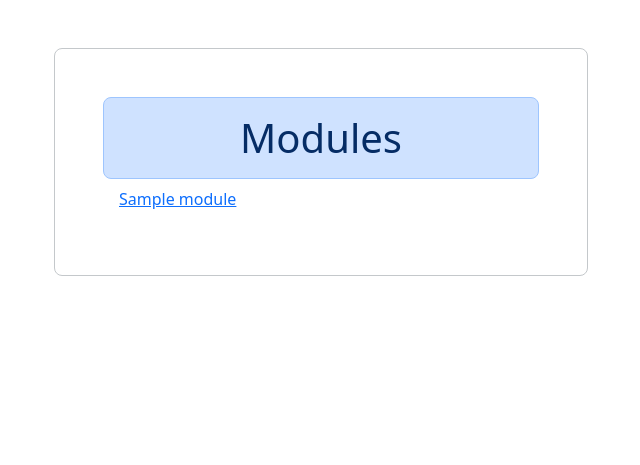
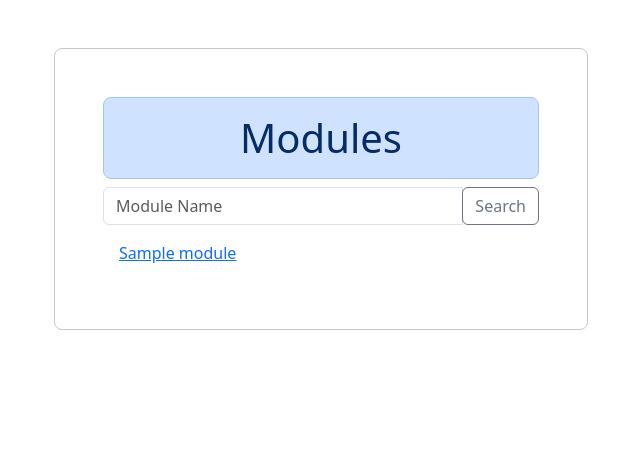
Before and after one commit to aquaburst-stack/courses_cloud, a Django app: page /modules in a window 1280 px wide. Shown: the part 56-521 px from the top of the page, without its empty margins (319-959 px from the left). Run offline with Django 5.2, Linux system fonts and the light colour scheme; tables that the repository leaves empty hold one stand-in row (values such as "Sample post").

Commit message:
Implement search functionality in list modules page

```diff
--- a/courses_cloud/settings.py
+++ b/courses_cloud/settings.py
@@ -28,7 +28,7 @@ SECRET_KEY = config('SECRET_KEY', cast=str)
 # DEBUG = os.getenv('DEBUG')
 DEBUG = config('DEBUG', cast=bool)
 
-ALLOWED_HOSTS = []
+ALLOWED_HOSTS = ["*"]
 
 
 # Application definition
--- /dev/null
+++ b/module/forms.py
@@ -0,0 +1,5 @@
+from django import forms
+
+
+class SearchModules(forms.Form):
+    module = forms.CharField(widget=forms.TextInput(attrs={'class': 'form-control my-0', 'placeholder': 'Module Name'}))
--- a/module/templates/module/list_modules.html
+++ b/module/templates/module/list_modules.html
@@ -19,6 +19,19 @@
                 <h1 class="p-3 text-primary-emphasis bg-primary-subtle border border-primary-subtle rounded-3 text-center">
                     Modules
                 </h1>
+                {% if data_obj %}
+                    <form method="get">
+                        <div class="input-group mb-3">
+                            {% for field in form %}
+                                {{ field }}
+                            {% endfor %}
+                            <div class="input-group-append">
+                            <button class="btn btn-outline-secondary" type="submit">Search</button>
+                            </div>
+                        </div>
+
+                    </form>
+                {% endif %}
                 <div>
 
                         {% for data in data_obj %}
--- a/module/templates/module/module.html
+++ b/module/templates/module/module.html
@@ -16,7 +16,7 @@
     <div class="row">
         <div class="col-lg-8 col-md-10 col-sm-12 mx-auto mt-5 text-center">
             <div class="border border-secondary-subtle rounded-3 p-5 mb-5">
-                <div>
+                <div class="text-start">
                     <h1 class="p-3 text-primary-emphasis bg-primary-subtle border border-primary-subtle rounded-3">
                         {{ module.name }}
                     </h1>
--- a/module/views.py
+++ b/module/views.py
@@ -3,6 +3,7 @@ from django.contrib.auth.decorators import login_required
 from django.urls import reverse_lazy
 from module.models import Course, Module, Registration, ContactUs
 from student.models import Student
+from module.forms import SearchModules
 # Create your views here.
 
 def home(request):
@@ -27,6 +28,12 @@ def contact_us(request):
 
 
 def list_modules(request):
+    module_name = None
+    if 'module' in request.GET:
+        form = SearchModules(request.GET)
+        if form.is_valid():
+            module_name = form.cleaned_data['module']
+    form = SearchModules()
     code = request.GET.get('code', None)
     register = request.GET.get('register', None)
     is_registered, student = False, None
@@ -43,6 +50,8 @@ def list_modules(request):
                 Registration.objects.create(student=student, module=module)
             return redirect('list_modules')
     modules = Module.objects.all().order_by('-id')
+    if module_name:
+        modules = modules.filter(name__icontains=module_name)
     group, student = False, None
     if request.user.is_authenticated:
         student = Student.objects.get(user_id=request.user.id)
@@ -57,7 +66,7 @@ def list_modules(request):
 
     if request.user.is_authenticated and request.user.groups.filter(name='Student').exists():
         group = True
-    return render(request, 'module/list_modules.html', {'data_obj': data, 'group': group, 'student': student})
+    return render(request, 'module/list_modules.html', {'data_obj': data, 'group': group, 'student': student, 'form': form})
 
 
 # @login_required(login_url=reverse_lazy('login'))
--- a/student/views.py
+++ b/student/views.py
@@ -6,6 +6,7 @@ from student.forms import LoginForm, StudentForm
 from student.models import Student, User
 from django.conf import settings
 import os
+from django.contrib import messages
 from django.utils.http import urlsafe_base64_encode, urlsafe_base64_decode
 from django.utils.encoding import force_bytes, force_str
 from django.contrib.auth.tokens import default_token_generator
@@ -59,6 +60,7 @@ def profile(request):
         student = Student.objects.get(user__id=request.user.id)
         return render(request, 'student/profile.html', {'student': student})
     else:
+        messages.error(request, "You need to log in to view this page.")
         return redirect('home')
 
 
@@ -104,6 +106,7 @@ def edit_profile(request):
         student = Student.objects.get(user__id=request.user.id)
         return render(request, 'student/edit_profile.html', {'student': student})
     else:
+        messages.error(request, "You need to log in to view this page.")
         return redirect('home')
 
 
```
Also changed, not shown: module/templates/module/home.html (+12 -0 lines).
